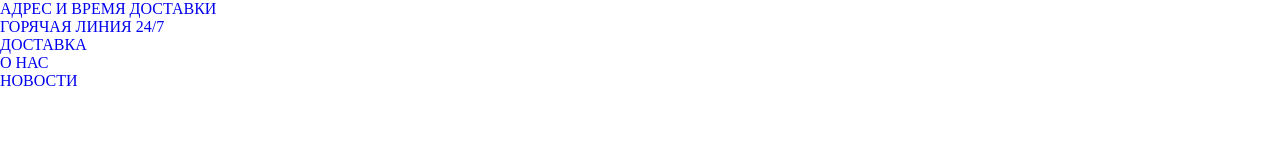
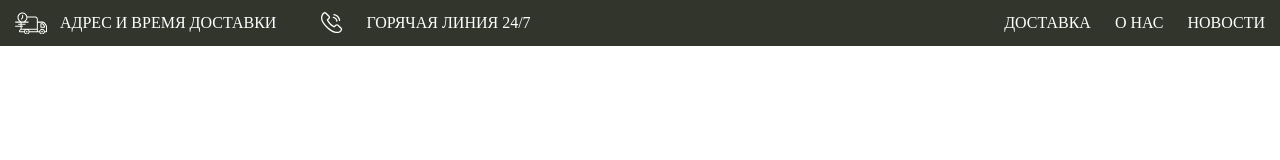
Before and after one commit to skoropadww/Freshok, a website: page app/index.html in a window 1280 px wide. Drawn offline with nearby package versions, Linux system fonts and the light colour scheme; files that its build step writes are made by us from their sources.

Commit message:
header top

```diff
--- a/app/index.html
+++ b/app/index.html
@@ -13,12 +13,12 @@
     <div class="header-top">
       <div class="container">
         <nav class="menu">
-          <ul class="manu__info">
+          <ul class="menu__info">
             <li class="menu__item">
-              <a class="menu__link" href="#">АДРЕС И ВРЕМЯ ДОСТАВКИ</a>
+              <a class="menu__link menu__link--address" href="#">АДРЕС И ВРЕМЯ ДОСТАВКИ</a>
             </li>
             <li class="menu__item">
-              <a class="menu__link" href="tel:">ГОРЯЧАЯ ЛИНИЯ 24/7</a>
+              <a class="menu__link menu__link--tel" href="tel:">ГОРЯЧАЯ ЛИНИЯ 24/7</a>
             </li>
           </ul>
           <ul class="menu-list">
@@ -33,7 +33,6 @@
             </li>
           </ul>
         </nav>
-
       </div>
     </div>
     <div class="header-bottom">
--- a/app/scss/_global.scss
+++ b/app/scss/_global.scss
@@ -1,7 +1,18 @@
-body {
-
+html{
+  box-sizing: border-box;
 }
 
+*,
+*::after,
+*::before{
+  box-sizing: inherit;
+}
+
+.container {
+  max-width: 1320px;
+  padding: 0 15px;
+  margin: 0 auto;
+}
 
 .sr-only {
 	position: absolute;
--- a/app/scss/_reset.scss
+++ b/app/scss/_reset.scss
@@ -1,13 +1,3 @@
-html{
-  box-sizing: border-box;
-}
-
-*,
-*::after,
-*::before{
-  box-sizing: inherit;
-}
-
 ul[class],
 ol[class] {
   padding: 0;
--- a/app/scss/_vars.scss
+++ b/app/scss/_vars.scss
@@ -1,2 +1,9 @@
 $accent : #63A60E;
-$default : #505050;
+$default-dark : #31352B;
+
+
+%bg-con {
+  background-position: center;
+  background-repeat: no-repeat;
+  background-size: cover;
+}
--- a/app/scss/style.scss
+++ b/app/scss/style.scss
@@ -4,6 +4,59 @@
 @import "global";
 @import "slick";
 
+.header-top {
+  background-color: $default-dark;
+}
+
+.menu {
+  display: flex;
+  justify-content: space-between;
+  align-items: center;
+  padding: 14px 0;
+  &__info {
+    display: flex;
+  }
+  &__item {
+    &:not(:last-child) {
+      margin-right: 45px;
+    }
+  }
+  &__link {
+    padding-left: 45px;
+    color: #fff;
+    position: relative;
+    &::before {
+      content: '';
+      position: absolute;
+      @extend %bg-con;
+      left: 0;
+      top: -2px;
+    }
+    &--address::before {
+      background-image: url(../images/icon-address.svg);
+      height: 22px;
+      width: 32px;
+    }
+    &--tel::before {
+      background-image: url(../images/icon-tel.svg);
+      height: 22px;
+      width: 22px;
+    }
+  }
+
+
+  .menu-list {
+    display: flex;
+    &__item {
+      &:not(:last-child) {
+        margin-right: 24px;
+      }
+    }
+    &__link {
+      color: #fff;
+    }
+  }
+}
 
 
 
```
Also changed, not shown: app/images/icon-address.svg (added), app/images/icon-tel.svg (added).
